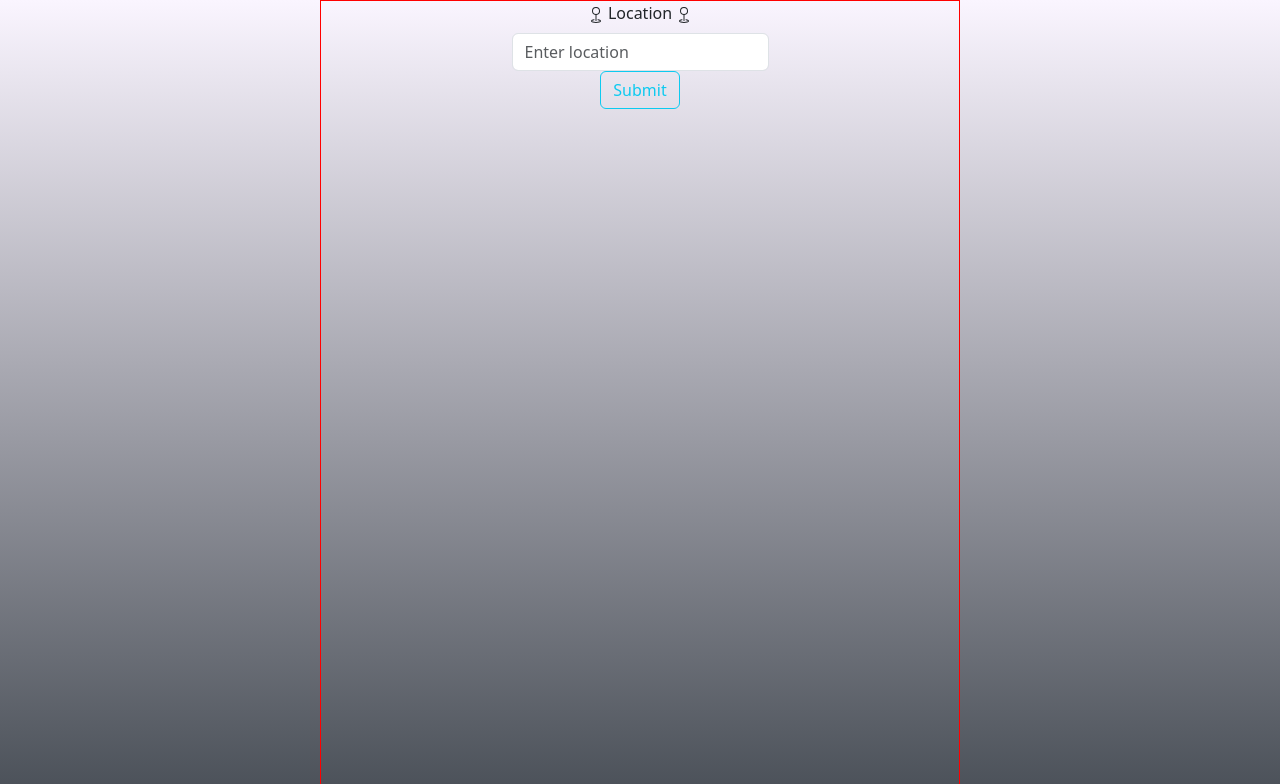
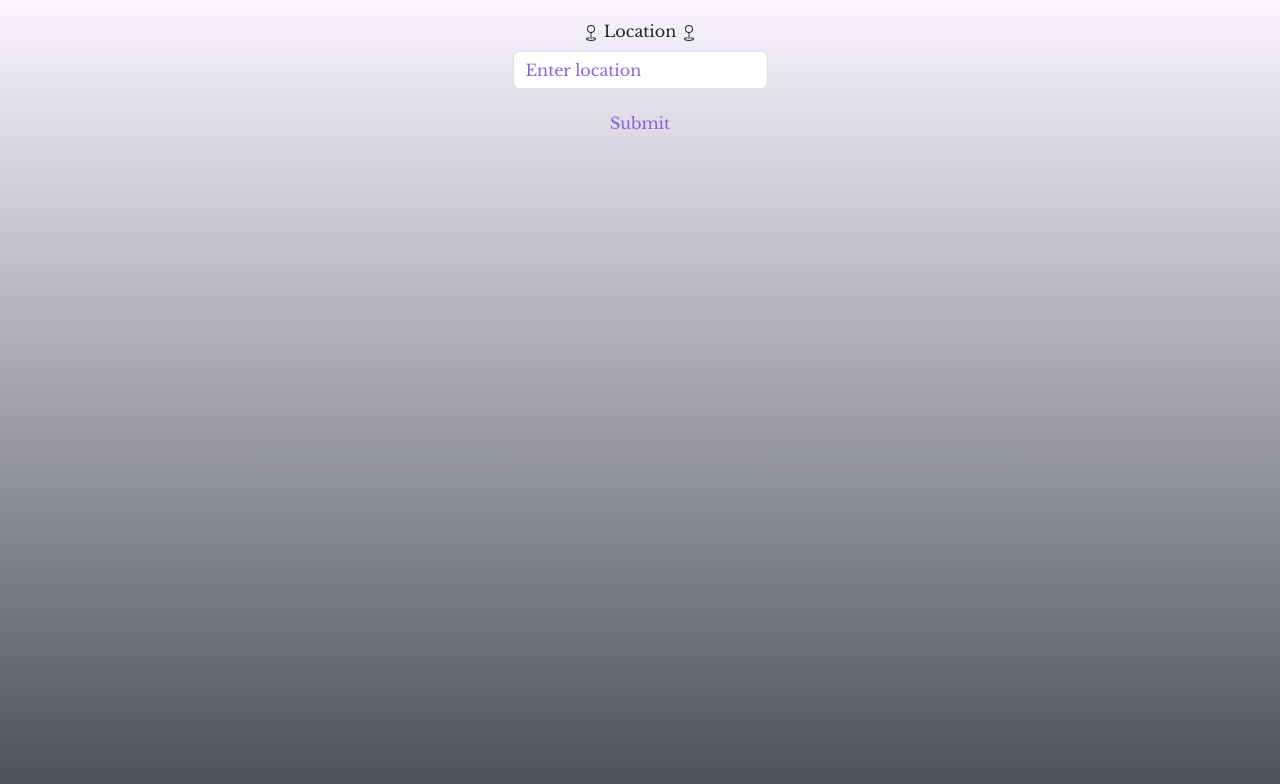
Before and after one commit to Luksfull/ls-meteo, a React (Vite) app: page / in a window 1280 px wide. Shown: the top 784 px of the page. Built offline with nearby package versions, Linux system fonts and the light colour scheme; no server answers.

Commit message:
Rendered the 3 day forecast component below the current weather component

```diff
--- a/index.html
+++ b/index.html
@@ -4,8 +4,10 @@
     <meta charset="UTF-8" />
     <meta name="viewport" content="width=device-width, initial-scale=1">
     <link rel="stylesheet" href="https://cdn.jsdelivr.net/npm/bootstrap@4.6.2/dist/css/bootstrap.min.css" integrity="sha384-xOolHFLEh07PJGoPkLv1IbcEPTNtaed2xpHsD9ESMhqIYd0nLMwNLD69Npy4HI+N" crossorigin="anonymous">
-    <meta name="viewport" content="width=device-width, initial-scale=1.0" />
-    <title>Vite + React</title>
+    <link rel="preconnect" href="https://fonts.googleapis.com">
+		<link rel="preconnect" href="https://fonts.gstatic.com" crossorigin>
+		<link href="https://fonts.googleapis.com/css2?family=Libre+Baskerville:wght@400;700&display=swap" rel="stylesheet">
+		<meta name="viewport" content="width=device-width, initial-scale=1.0" />
   </head>
   <body>
     <div id="root"></div>
--- a/src/App.css
+++ b/src/App.css
@@ -6,7 +6,7 @@
   justify-content: center;
 }
 
-body{
+body, .body, .list {
   background: linear-gradient(#FAF5FF, #494f57);
 }
 
@@ -16,19 +16,76 @@ body{
   height: 100vh;
   width: 80%;
   align-items: center;
-  border: 1px solid red;
+  /* border: 1px solid red; */
+	font-family: 'Libre Baskerville', serif;
+	padding: 1.2em;
 }
 
 /** Form **/
 
 .search-bar {
-  width: 100%;
+
+	color: #8A61DE;
 }
 
-/** List **/
+.search-bar::placeholder {
+	color: #8A61DE;
+}
 
-.list-color {
-  background-color: white;
+.submit-btn {
+	color: #8A61DE;
+	background: transparent;
+	border: none;
+	margin-top: 1em;
+}
+
+.submit-btn:focus, .submit-btn:active {
+	outline: none !important;
+	color: #8A61DE;
+	background: transparent;
+	border: none;
+}
+
+/** CurrentWeatherList **/
+
+.list-item {
+	background: transparent;
   display: flex;
-  flex-direction: column;
+	justify-content: center;
+	align-items: center;
+	border: none;
 }
+
+.column {
+	display: flex;
+	flex-direction: column;
+}
+
+.condition-icon {
+	width: 3.6em;
+}
+
+/** ForecastList **/
+
+.forecast-container {
+	margin-top: 2em;
+	display: flex;
+	flex-direction: column;
+	width: 100%;
+}
+
+.forecast-item {
+	display: flex;
+	justify-content: space-between;
+	align-items: center;
+	width: 100%;
+}
+
+.min-max {
+	display: flex;
+	flex-direction: column;
+}
+
+.min-max-text {
+	font-size: 0.7em;
+}
--- a/src/App.jsx
+++ b/src/App.jsx
@@ -4,7 +4,8 @@ import 'bootstrap/dist/css/bootstrap.min.css';
 import { Geo } from 'react-bootstrap-icons'
 
 import Search from './Search'
-import CurrentWeatherList from './CurrentWeatherList'
+import CurrentWeather from './CurrentWeather'
+import Forecast from './Forecast'
 
 import './App.css'
 
@@ -13,7 +14,7 @@ function App() {
 	const [location, setLocation] = useState('')
 	const [formData, setFormData] = useState('')
 	const [weatherData, setWeatherData] = useState(null)
-	const [forecastData, setForecastData] = useState([])
+	const [forecastData, setForecastData] = useState(null)
 
 	useEffect(() => {
 		fetch(`https://api.weatherapi.com/v1/forecast.json?key=69c788fac5954f2cb8e94409242001&q=${location}&days=3&aqi=no&alerts=no`)
@@ -39,7 +40,7 @@ function App() {
 				}
 				const forecast = data.forecast.forecastday.map(element => {
 					return {
-						date: element.date_epoch,
+						date: new Date(element.date_epoch *1000).toDateString(),
 						condition: element.day.condition.icon,
 						maxTemp: element.day.maxtemp_c,
 						minTemp: element.day.mintemp_c
@@ -50,7 +51,7 @@ function App() {
 		})
 	}, [formData])
 
-	// console.log(forecastData)
+	console.log(forecastData)
 
 	const handleSubmit = e => {
 		e.preventDefault()
@@ -68,8 +69,13 @@ function App() {
 				handleSubmit={handleSubmit}
 			/>
 			{weatherData &&
-				<CurrentWeatherList
+				<CurrentWeather
 					weatherData={weatherData}
+				/>
+			}
+			{forecastData &&
+				<Forecast
+					forecastData={forecastData}
 				/>
 			}
 		</div>
--- /dev/null
+++ b/src/CurrentWeather.jsx
@@ -0,0 +1,26 @@
+import 'bootstrap/dist/css/bootstrap.min.css'
+
+import ListGroup from 'react-bootstrap/ListGroup'
+
+import './App.css'
+
+function CurrentWeather({weatherData}) {
+	return (
+		<ListGroup className='list'>
+			<ListGroup.Item className='list-item column'>
+				<span>{weatherData.location}</span>
+				<span>{weatherData.date}</span>
+			</ListGroup.Item>
+			<ListGroup.Item className='list-item'>Temperature is {weatherData.temperatureCelsius} °C</ListGroup.Item>
+			<ListGroup.Item className='list-item'>Feels like {weatherData.feelsLike} °C</ListGroup.Item>
+			<ListGroup.Item className='list-item'>
+				{weatherData.condition}
+				<img className='condition-icon' src={`${weatherData.conditionIcon}`} />
+			</ListGroup.Item>
+			<ListGroup.Item className='list-item'>Sunrise: {weatherData.sunrise} / Sunset: {weatherData.sunset}</ListGroup.Item>
+			<ListGroup.Item className='list-item'>{weatherData.windKph} km/h wind, direction {weatherData.windDir}</ListGroup.Item>
+		</ListGroup>
+	)
+}
+
+export default CurrentWeather
--- a/src/CurrentWeatherList.jsx
+++ /dev/null
@@ -1,24 +0,0 @@
-import { useState, useEffect } from 'react'
-import 'bootstrap/dist/css/bootstrap.min.css'
-
-import ListGroup from 'react-bootstrap/ListGroup'
-
-import './App.css'
-
-function CurrentWeatherList({weatherData}) {
-	return (
-		<ListGroup>
-			<ListGroup.Item className='list-color'><span>{weatherData.location}</span><span>{weatherData.date}</span></ListGroup.Item>
-			<ListGroup.Item className='list-color'>Temperature is {weatherData.temperatureCelsius} °C</ListGroup.Item>
-			<ListGroup.Item className='list-color'>Feels like {weatherData.feelsLike} °C</ListGroup.Item>
-			<ListGroup.Item className='list-color'>
-				{weatherData.condition}
-				<img className='condition-icon' src={`${weatherData.conditionIcon}`} />
-			</ListGroup.Item>
-			<ListGroup.Item className='list-color'>Sunrise: {weatherData.sunrise} / Sunset: {weatherData.sunset}</ListGroup.Item>
-			<ListGroup.Item className='list-color'>{weatherData.windKph} km/h wind, direction {weatherData.windDir}</ListGroup.Item>
-		</ListGroup>
-	)
-}
-
-export default CurrentWeatherList
--- /dev/null
+++ b/src/Forecast.jsx
@@ -0,0 +1,30 @@
+import 'bootstrap/dist/css/bootstrap.min.css'
+
+import ListGroup from 'react-bootstrap/ListGroup'
+
+function Forecast({forecastData}) {
+
+
+	return (
+		<ListGroup horizontal className='forecast-container'>
+			{forecastData.map(element => {
+				return (
+					<ListGroup.Item className='forecast-item list'>
+						<div>{element.date}</div>
+						<img className='condition-icon' src={element.condition}/>
+						<div className='min-max'>
+							<span className='min-max-text'>Max</span>
+							<span>{element.maxTemp}</span>
+						</div>
+						<div className='min-max'>
+							<span className='min-max-text'>Min</span>
+							<span>{element.minTemp}</span>
+						</div>
+					</ListGroup.Item>
+				)
+			})}
+		</ListGroup>
+	)
+}
+
+export default Forecast
--- a/src/Search.jsx
+++ b/src/Search.jsx
@@ -1,4 +1,3 @@
-import { useState, useEffect } from 'react'
 import 'bootstrap/dist/css/bootstrap.min.css'
 
 import Form from 'react-bootstrap/Form'
@@ -22,7 +21,7 @@ function Search({handleSubmit, handleChange}) {
 						size='md'
 						className='search-bar'
 					/>
-					<Button type='submit' variant='outline-info'>Submit</Button>
+					<Button type='submit' variant='outline' className='submit-btn'>Submit</Button>
 				</Form.Group>
 		</Form>
 	)
```
